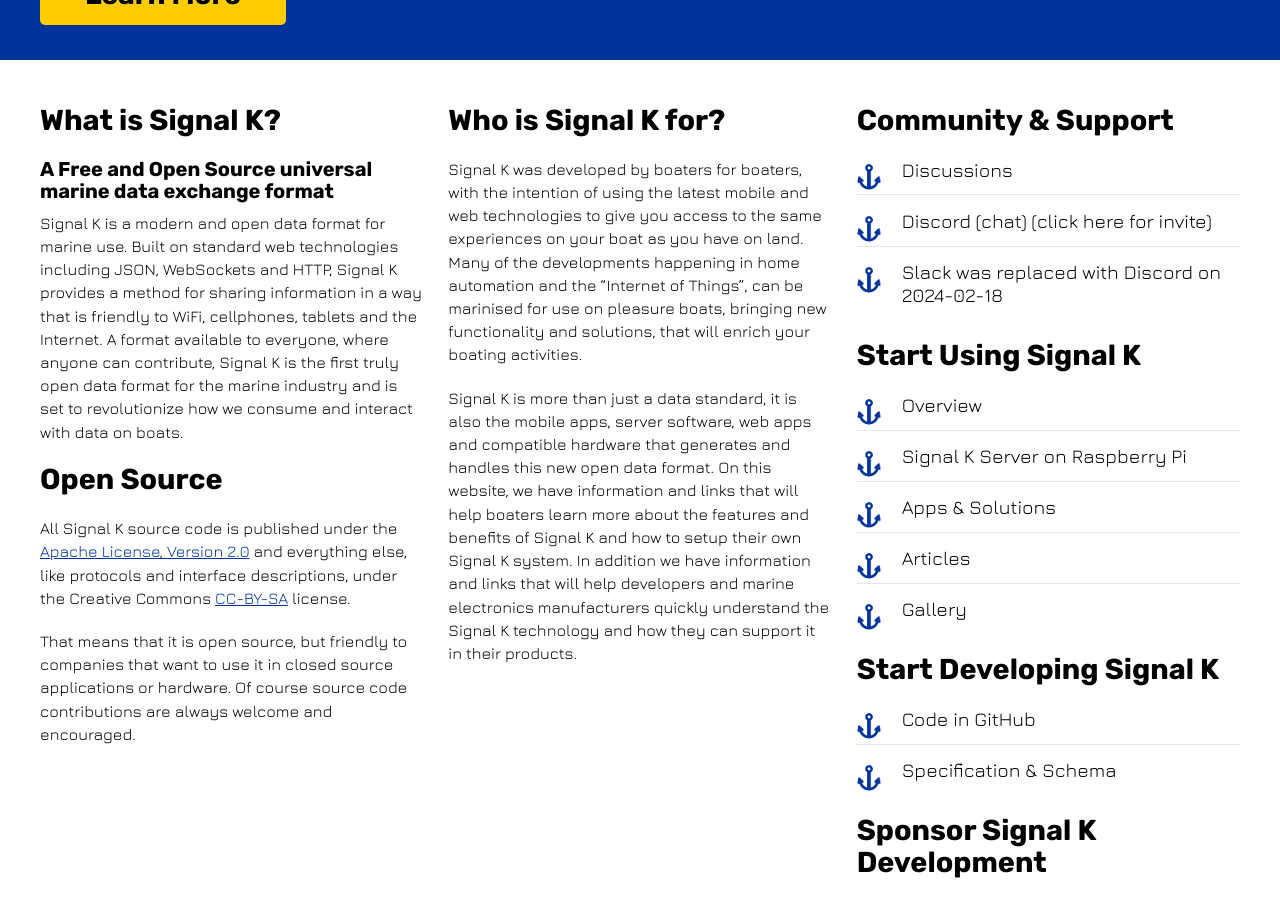
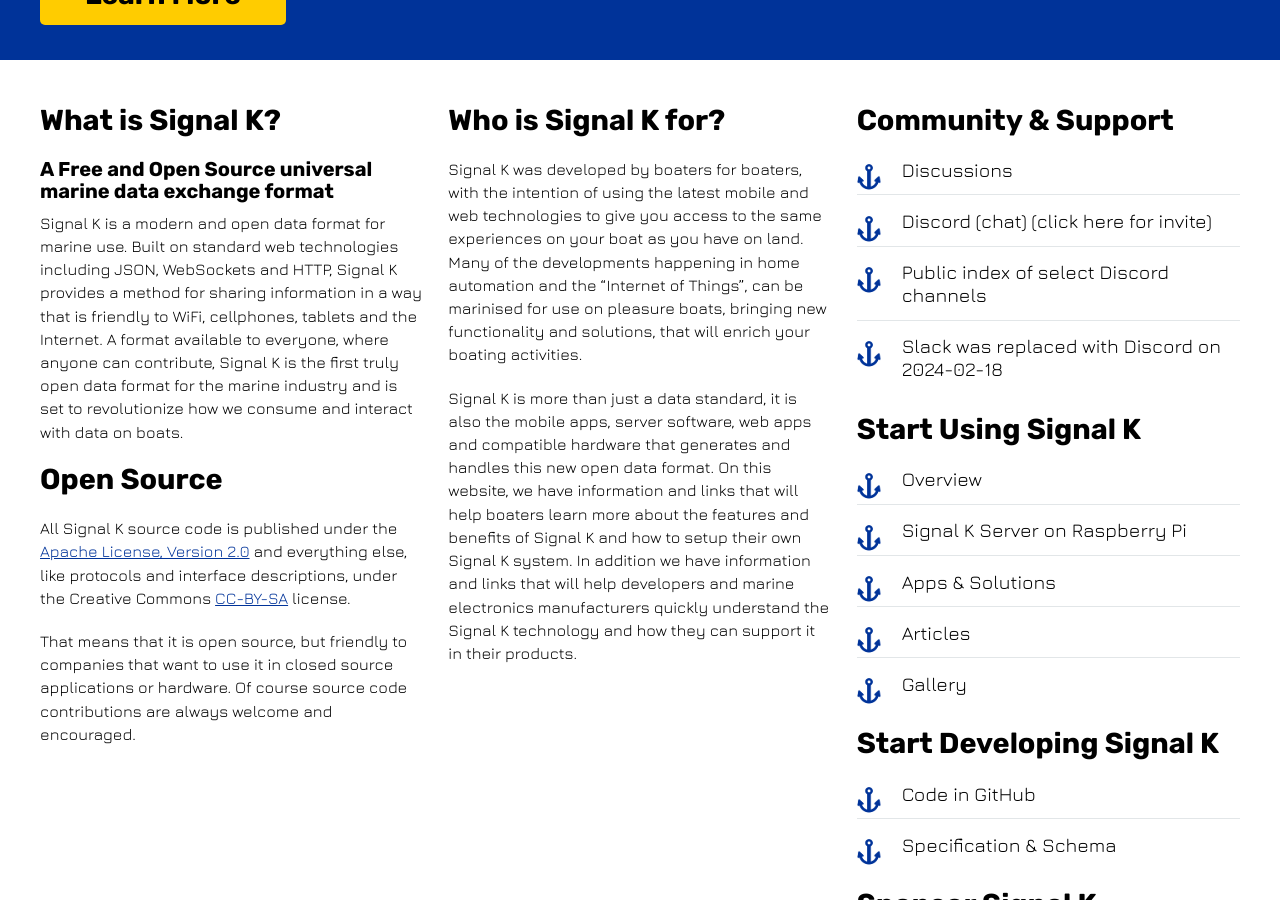
Before and after one commit to SignalK/signalk.github.io, a Jekyll site: the page built from index.html, in a window 1280 px wide and 900 px high, scrolled down 382 px. Built offline with Jekyll 4.4.1, drawn with Linux system fonts in a browser that asks for light colours; nearby versions of some CDN libraries.

Commit message:
Add a link to Answer Overflow (#87)
While this might be of benefit to users as well, the primary function of this link is to encourage search engines to crawl our AnswerOverflow content.

```diff
--- a/index.html
+++ b/index.html
@@ -53,6 +53,7 @@
     <ul class="check-list">
       <li><a href="https://github.com/SignalK/signalk/discussions/">Discussions</a></li>
       <li><a href="https://discord.com/channels/1170433917761892493/1170433918592368684">Discord (chat)</a> (<a href="https://discord.gg/uuZrwz4dCS">click here for invite</a>)</li>
+      <li><a href="https://www.answeroverflow.com/c/1170433917761892493">Public index of select Discord channels</a></li>
       <li><i><a href="https://signalk-dev.slack.com">Slack</a> was replaced with Discord on 2024-02-18</i></li>
     </ul>
     <h2>Start Using Signal K</h2>
```
